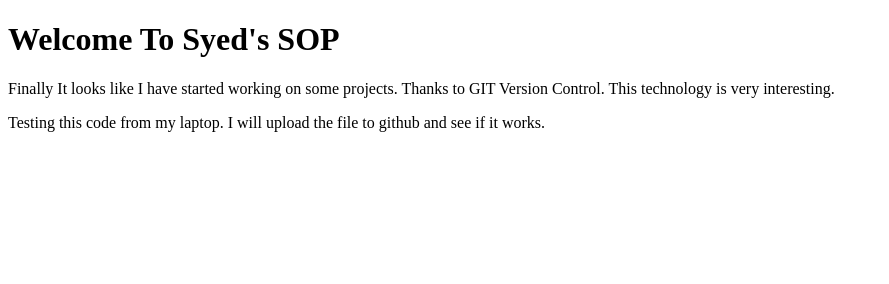
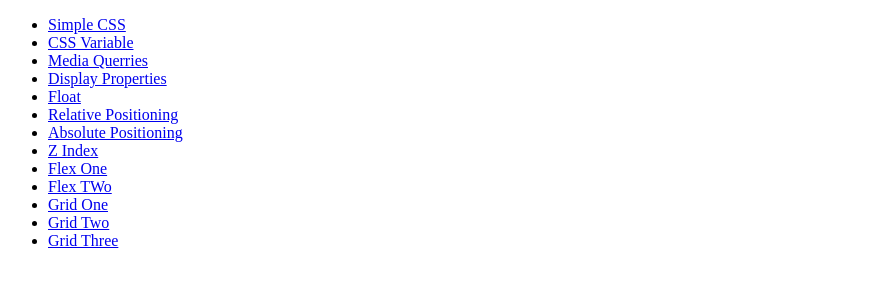
Before and after one commit to psychpixles/sop, a plain HTML site: page index.html in a window 1280 px wide. Shown: the whole page, without its empty margins (0-889 px from the left). Drawn offline with Linux system fonts and the light colour scheme.

Commit message:
HTML SOP Links Added

```diff
--- a/index.html
+++ b/index.html
@@ -9,10 +9,25 @@
 </head>
 
 <body>
-    <h1>Welcome To Syed's SOP</h1>
-    <p>Finally It looks like I have started working on some projects. Thanks to GIT Version Control. This technology is very interesting.</p>
 
-    <p>Testing this code from my laptop. I will upload the file to github and see if it works.</p>
+    <ul>
+        <li><a href="https://codepen.io/psychpixles/pen/LYrdXQr" target="_blank">Simple CSS</a></li>
+        <li><a href="https://codepen.io/psychpixles/pen/wvXrpBx" target="_blank">CSS Variable</a></li>
+        <li><a href="https://codepen.io/psychpixles/pen/GRGxwQL" target="_blank">Media Querries</a></li>
+        <li><a href="https://codepen.io/psychpixles/pen/gOKeQJO" target="_blank">Display Properties</a></li>
+        <li><a href="https://codepen.io/psychpixles/pen/bGKvOjr" target="_blank">Float</a></li>
+        <li><a href="https://codepen.io/psychpixles/pen/qBKoePG" target="_blank">Relative Positioning</a></li>
+        <li><a href="https://codepen.io/psychpixles/pen/ExREqLr" target="_blank">Absolute Positioning</a></li>
+        <li><a href="https://codepen.io/psychpixles/pen/WNyJqpq" target="_blank">Z Index</a></li>
+        <li><a href="https://codepen.io/psychpixles/pen/jOKxjpP" target="_blank">Flex One</a></li>
+        <li><a href="https://codepen.io/psychpixles/pen/abKKONg" target="_blank">Flex TWo</a></li>
+        <li><a href="https://codepen.io/psychpixles/pen/QWxxbvr" target="_blank">Grid One</a></li>
+        <li><a href="https://codepen.io/psychpixles/pen/OJEEVgx" target="_blank">Grid Two</a></li>
+        <li><a href="https://codepen.io/psychpixles/pen/abKKOVb" target="_blank">Grid Three</a></li>
+
+    </ul>
+
+
 </body>
 
 </html>
```
